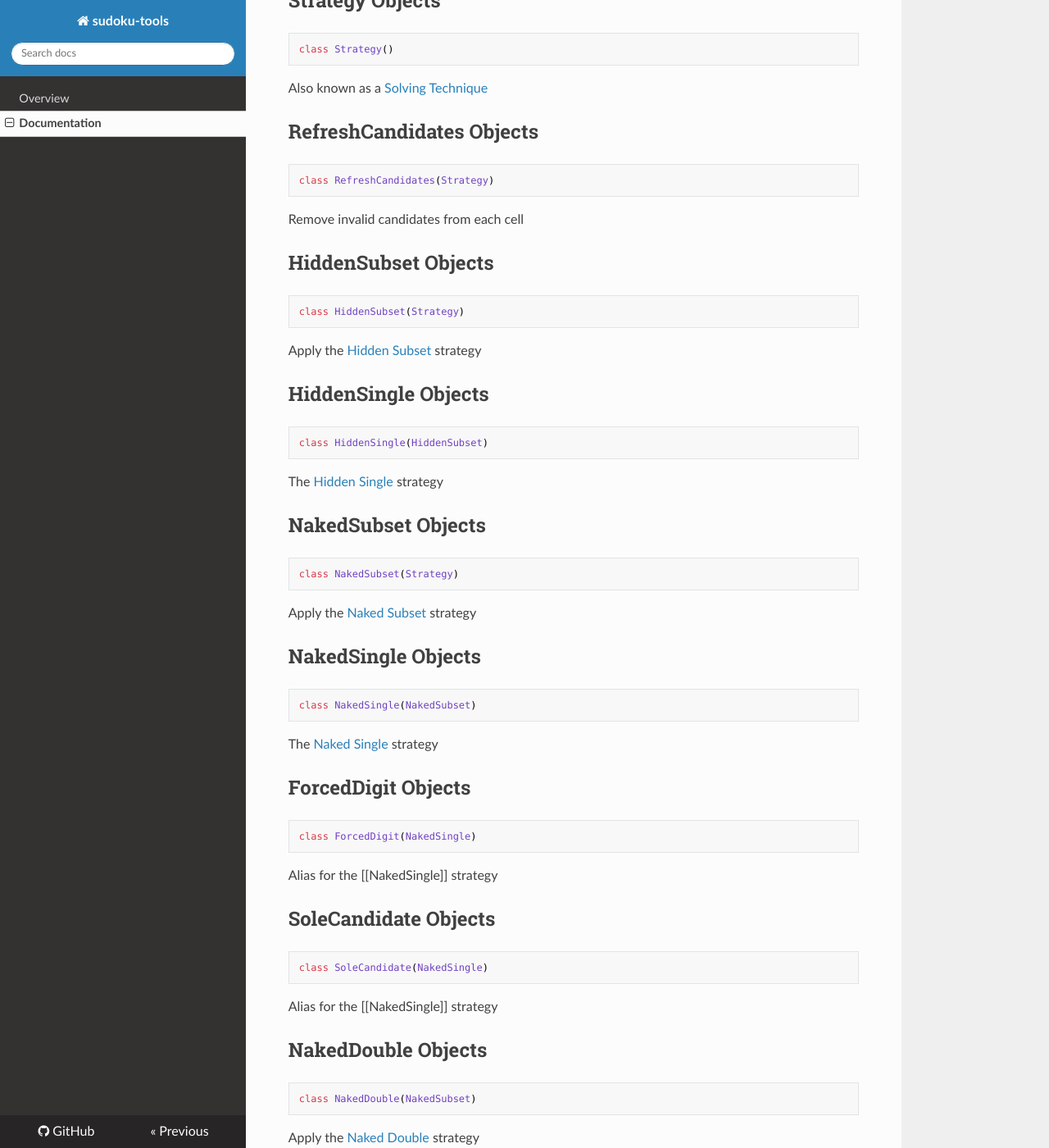
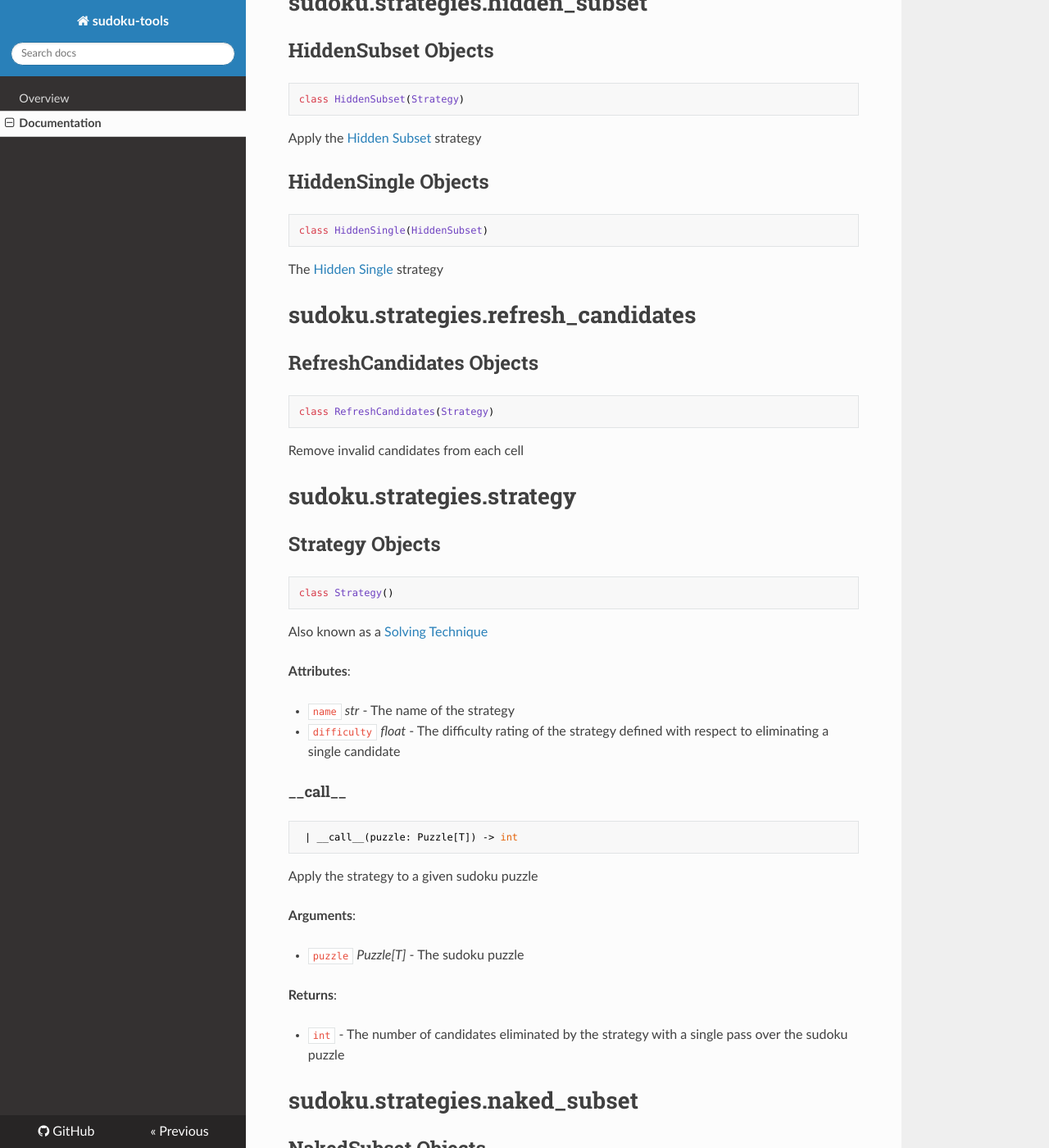
Before and after one commit to dawsonbooth/sudoku-tools, an MkDocs documentation site: the page built from docs/documentation.md, in a window 1280 px wide and 1400 px high, scrolled down 237 px. Shown: the whole window at 82% size. Built offline with MkDocs 1.6.1, drawn with Linux system fonts in a browser that asks for light colours; nearby versions of some CDN libraries; some of the changed text lies outside the part shown.

Commit message:
Update docs

````diff
--- a/docs/documentation.md
+++ b/docs/documentation.md
@@ -4,7 +4,43 @@
 <a name="sudoku.strategies"></a>
 # sudoku.strategies
 
-<a name="sudoku.strategies.Strategy"></a>
+<a name="sudoku.strategies.hidden_subset"></a>
+# sudoku.strategies.hidden\_subset
+
+<a name="sudoku.strategies.hidden_subset.HiddenSubset"></a>
+## HiddenSubset Objects
+
+```python
+class HiddenSubset(Strategy)
+```
+
+Apply the [Hidden Subset](http://sudopedia.enjoysudoku.com/Hidden_Subset.html) strategy
+
+<a name="sudoku.strategies.hidden_subset.HiddenSingle"></a>
+## HiddenSingle Objects
+
+```python
+class HiddenSingle(HiddenSubset)
+```
+
+The [Hidden Single](http://sudopedia.enjoysudoku.com/Hidden_Single.html) strategy
+
+<a name="sudoku.strategies.refresh_candidates"></a>
+# sudoku.strategies.refresh\_candidates
+
+<a name="sudoku.strategies.refresh_candidates.RefreshCandidates"></a>
+## RefreshCandidates Objects
+
+```python
+class RefreshCandidates(Strategy)
+```
+
+Remove invalid candidates from each cell
+
+<a name="sudoku.strategies.strategy"></a>
+# sudoku.strategies.strategy
+
+<a name="sudoku.strategies.strategy.Strategy"></a>
 ## Strategy Objects
 
 ```python
@@ -13,34 +49,35 @@ class Strategy()
 
 Also known as a [Solving Technique](http://sudopedia.enjoysudoku.com/Solving_Technique.html)
 
-<a name="sudoku.strategies.RefreshCandidates"></a>
-## RefreshCandidates Objects
+**Attributes**:
+
+- `name` _str_ - The name of the strategy
+- `difficulty` _float_ - The difficulty rating of the strategy defined with
+  respect to eliminating a single candidate
+
+<a name="sudoku.strategies.strategy.Strategy.__call__"></a>
+#### \_\_call\_\_
 
 ```python
-class RefreshCandidates(Strategy)
+ | __call__(puzzle: Puzzle[T]) -> int
 ```
 
-Remove invalid candidates from each cell
+Apply the strategy to a given sudoku puzzle
 
-<a name="sudoku.strategies.HiddenSubset"></a>
-## HiddenSubset Objects
+**Arguments**:
 
-```python
-class HiddenSubset(Strategy)
-```
+- `puzzle` _Puzzle[T]_ - The sudoku puzzle
 
-Apply the [Hidden Subset](http://sudopedia.enjoysudoku.com/Hidden_Subset.html) strategy
 
-<a name="sudoku.strategies.HiddenSingle"></a>
-## HiddenSingle Objects
+**Returns**:
 
-```python
-class HiddenSingle(HiddenSubset)
-```
+- `int` - The number of candidates eliminated by the strategy with a
+  single pass over the sudoku puzzle
 
-The [Hidden Single](http://sudopedia.enjoysudoku.com/Hidden_Single.html) strategy
+<a name="sudoku.strategies.naked_subset"></a>
+# sudoku.strategies.naked\_subset
 
-<a name="sudoku.strategies.NakedSubset"></a>
+<a name="sudoku.strategies.naked_subset.NakedSubset"></a>
 ## NakedSubset Objects
 
 ```python
@@ -49,7 +86,7 @@ class NakedSubset(Strategy)
 
 Apply the [Naked Subset](http://sudopedia.enjoysudoku.com/Naked_Subset.html) strategy
 
-<a name="sudoku.strategies.NakedSingle"></a>
+<a name="sudoku.strategies.naked_subset.NakedSingle"></a>
 ## NakedSingle Objects
 
 ```python
@@ -58,7 +95,7 @@ class NakedSingle(NakedSubset)
 
 The [Naked Single](http://sudopedia.enjoysudoku.com/Naked_Single.html) strategy
 
-<a name="sudoku.strategies.ForcedDigit"></a>
+<a name="sudoku.strategies.naked_subset.ForcedDigit"></a>
 ## ForcedDigit Objects
 
 ```python
@@ -67,7 +104,7 @@ class ForcedDigit(NakedSingle)
 
 Alias for the [[NakedSingle]] strategy
 
-<a name="sudoku.strategies.SoleCandidate"></a>
+<a name="sudoku.strategies.naked_subset.SoleCandidate"></a>
 ## SoleCandidate Objects
 
 ```python
@@ -76,7 +113,7 @@ class SoleCandidate(NakedSingle)
 
 Alias for the [[NakedSingle]] strategy
 
-<a name="sudoku.strategies.NakedDouble"></a>
+<a name="sudoku.strategies.naked_subset.NakedDouble"></a>
 ## NakedDouble Objects
 
 ```python
@@ -85,7 +122,7 @@ class NakedDouble(NakedSubset)
 
 Apply the [Naked Double](http://sudopedia.enjoysudoku.com/Naked_Double.html) strategy
 
-<a name="sudoku.strategies.NakedTriple"></a>
+<a name="sudoku.strategies.naked_subset.NakedTriple"></a>
 ## NakedTriple Objects
 
 ```python
@@ -94,7 +131,7 @@ class NakedTriple(NakedSubset)
 
 Apply the [Naked Triple](http://sudopedia.enjoysudoku.com/Naked_Triple.html) strategy
 
-<a name="sudoku.strategies.NakedQuad"></a>
+<a name="sudoku.strategies.naked_subset.NakedQuad"></a>
 ## NakedQuad Objects
 
 ```python
@@ -102,15 +139,6 @@ class NakedQuad(NakedSubset)
 ```
 
 Apply the [Naked Quad](http://sudopedia.enjoysudoku.com/Naked_Quad.html) strategy
-
-<a name="sudoku.strategies.strategies"></a>
-#### strategies
-
-```python
-strategies(order: int)
-```
-
-Generator for strategies from simple to complex with a given order
 
 <a name="sudoku.puzzle"></a>
 # sudoku.puzzle
@@ -145,23 +173,19 @@ class Tokens(List[T])
 A list of the tokens in use in the sudoku puzzle as identified by their integer aliases,
 which are the respective indices of this list.
 
-**Arguments**:
-
-- `List` _[type]_ - [description]
-
 <a name="sudoku.puzzle.Puzzle.Tokens.swap"></a>
 #### swap
 
 ```python
- | swap(i: Value, j: Value)
+ | swap(i: int, j: int)
 ```
 
 Switch the positions of two sets of tokens in the puzzle by switching their respective aliases.
 
 **Arguments**:
 
-- `i` _Value_ - The integer alias value associated with a token
-- `j` _Value_ - The integer alias value associated with a token
+- `i` _int_ - The integer alias value associated with a token
+- `j` _int_ - The integer alias value associated with a token
 
 <a name="sudoku.puzzle.Puzzle.Tokens.shuffle"></a>
 #### shuffle
@@ -184,8 +208,8 @@ The class for an individual cell in the sudoku puzzle
 **Attributes**:
 
 - `puzzle` _Puzzle[T]_ - The corresponding sudoku puzzle
-- `candidates` _Set[Value]_ - A set of the cell's remaining candidates
-- `value` _Value_ - The value of the sudoku cell or 0 if it is blank.
+- `candidates` _Set[int]_ - A set of the cell's remaining candidates
+- `value` _int_ - The value of the sudoku cell or 0 if it is blank.
 
 <a name="sudoku.puzzle.Puzzle.Cell.is_blank"></a>
 #### is\_blank
@@ -355,14 +379,19 @@ Check whether the puzzle is solved
 #### solve
 
 ```python
- | solve() -> Dict[str, int]
+ | solve(solver: Solver = StrategySolver) -> bool
 ```
 
-Solve the puzzle using strategies
+Solve the puzzle using one of the solvers
+
+**Arguments**:
+
+- `solver` _Solver, optional_ - The solver used to solve the puzzle. Defaults to StrategySolver.
+
 
 **Returns**:
 
-  Dict[str, int]: A dict containing the number of candidates eliminated by each strategy
+- `bool` - A boolean value indicating whether the puzzle could be solved
 
 <a name="sudoku.puzzle.Puzzle.has_solution"></a>
 #### has\_solution
@@ -390,8 +419,63 @@ Calculate the difficulty of solving the puzzle
 
 - `float` - A difficulty rating between 0 and 1
 
-<a name="sudoku.types"></a>
-# sudoku.types
+<a name="sudoku.solvers"></a>
+# sudoku.solvers
+
+<a name="sudoku.solvers.solver"></a>
+# sudoku.solvers.solver
+
+<a name="sudoku.solvers.solver.Solver"></a>
+## Solver Objects
+
+```python
+class Solver()
+```
+
+<a name="sudoku.solvers.solver.Solver.solve"></a>
+#### solve
+
+```python
+ | solve(puzzle: Puzzle[T]) -> None
+```
+
+Solve the puzzle in place.
+
+**Arguments**:
+
+- `puzzle` _Puzzle_ - The puzzle to be solved.
+
+<a name="sudoku.solvers.strategy_solver"></a>
+# sudoku.solvers.strategy\_solver
+
+<a name="sudoku.solvers.strategy_solver.essential_strategies"></a>
+#### essential\_strategies
+
+```python
+essential_strategies(order: int) -> Generator[Strategy]
+```
+
+Generator for strategies from simple to complex with a given order
+
+<a name="sudoku.solvers.strategy_solver.StrategySolver"></a>
+## StrategySolver Objects
+
+```python
+class StrategySolver(Solver)
+```
+
+<a name="sudoku.solvers.strategy_solver.StrategySolver.solve"></a>
+#### solve
+
+```python
+ | solve(puzzle: Puzzle[T]) -> bool
+```
+
+Solve the puzzle using strategies
+
+**Returns**:
+
+- `bool` - A boolean value indicating whether the puzzle could be solved
 
 <a name="sudoku.examples"></a>
 # sudoku.examples
````
Also changed, not shown: other parts of docs/documentation.md (+1 -1 lines).
